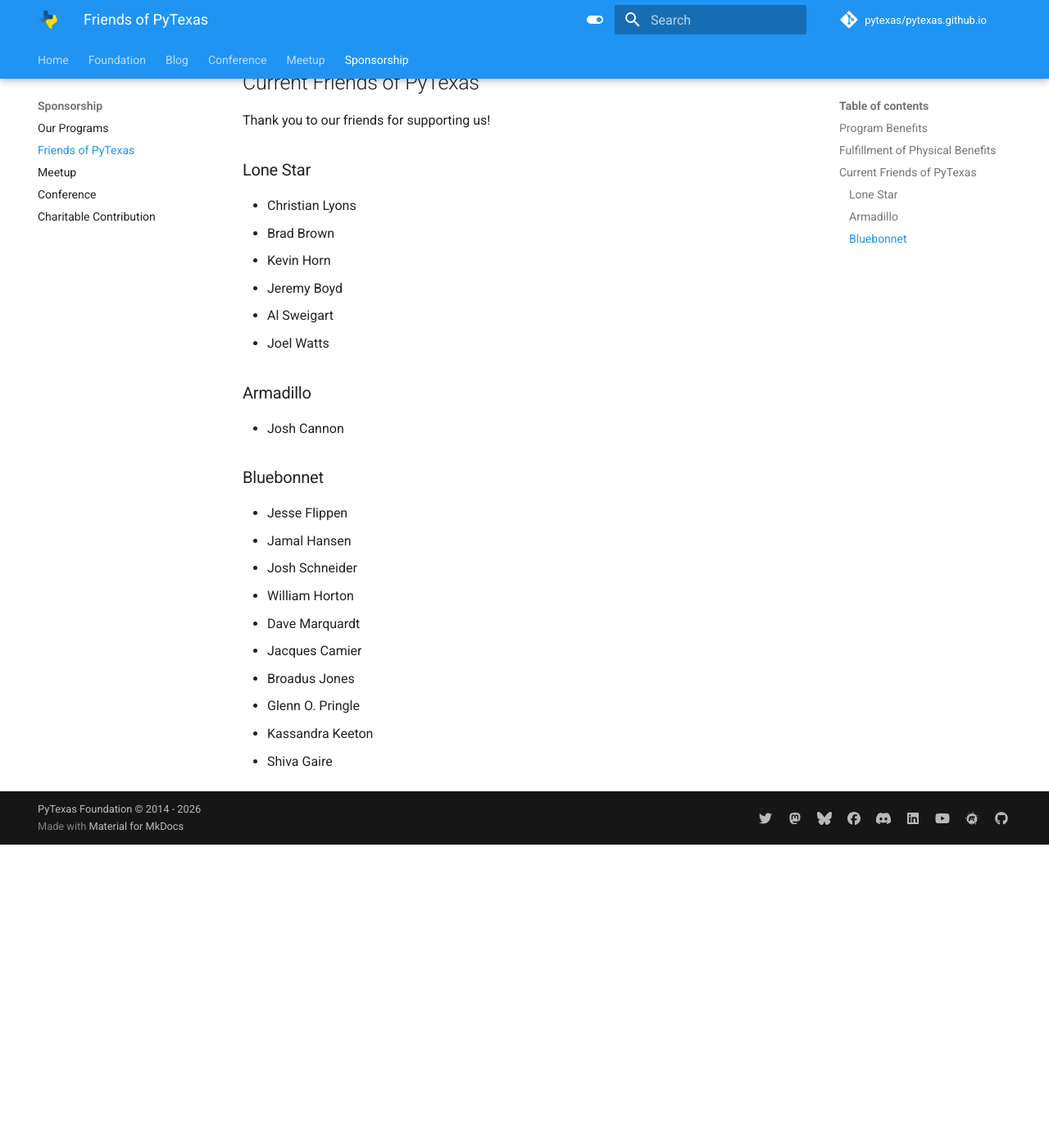
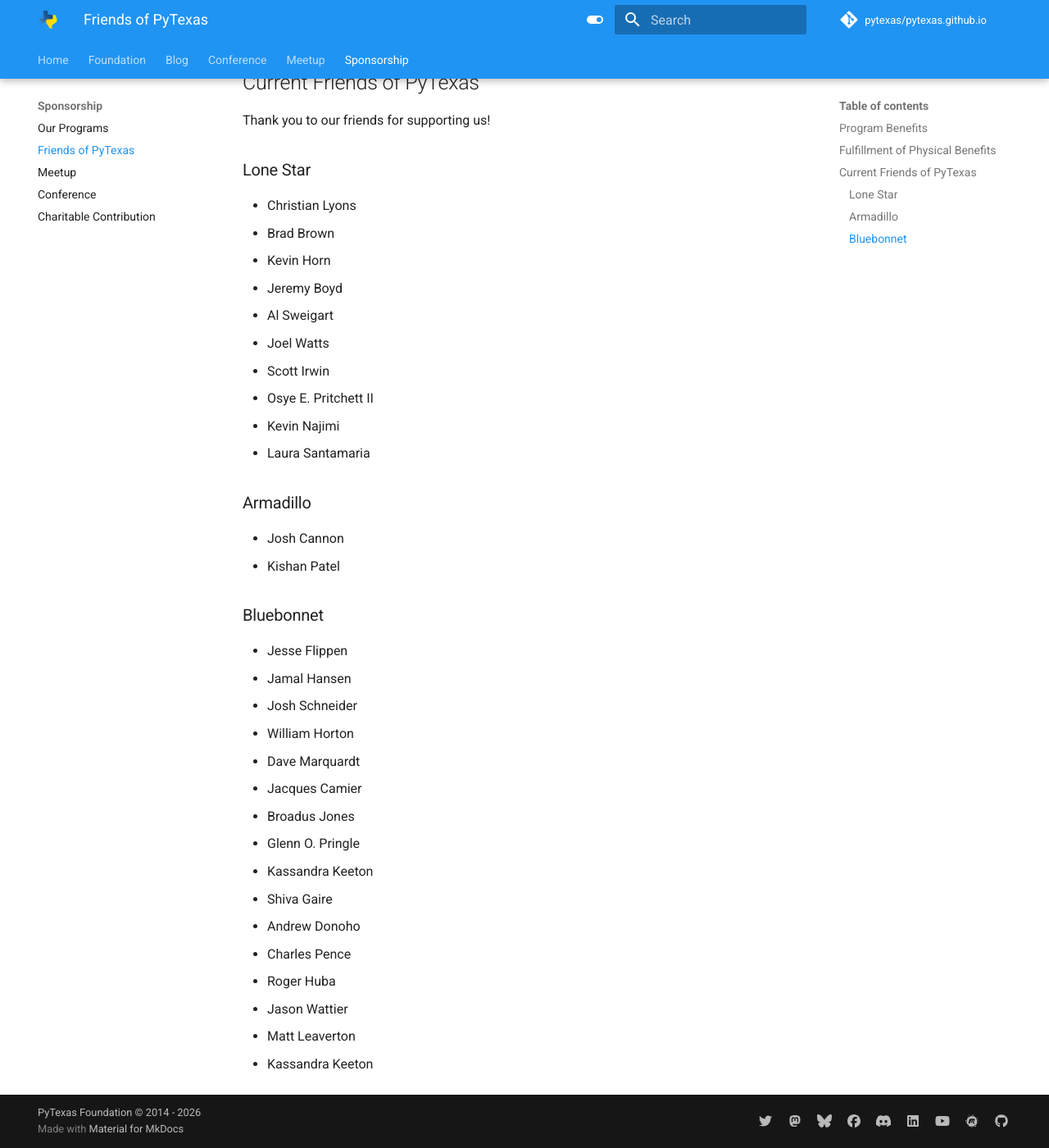
Before and after one commit to pytexas/pytexas.github.io, an MkDocs documentation site: the page built from docs/sponsorship/friends.md, in a window 1280 px wide and 1400 px high, scrolled down 1656 px. Shown: the whole window at 82% size. Built offline with MkDocs 1.6.1 and Material for MkDocs 9.7.7, drawn with Linux system fonts in a browser that asks for light colours; comment, search, counter and statistics services are not loaded; before the commit the page ends 2686 px from its top, so only the background shows below that.

Commit message:
Updating friends of PyTexas tiers

```diff
--- a/docs/sponsorship/friends.md
+++ b/docs/sponsorship/friends.md
@@ -102,10 +102,16 @@ Thank you to our friends for supporting us!
 * Jeremy Boyd
 * Al Sweigart
 * Joel Watts
+* Scott Irwin
+* Osye E. Pritchett II
+* Kevin Najimi
+* Laura Santamaria
+
 
 ### Armadillo
 
 * Josh Cannon
+* Kishan Patel
 
 ### Bluebonnet
 
@@ -119,3 +125,9 @@ Thank you to our friends for supporting us!
 * Glenn O. Pringle
 * Kassandra Keeton
 * Shiva Gaire
+* Andrew Donoho
+* Charles Pence
+* Roger Huba
+* Jason Wattier
+* Matt Leaverton
+* Kassandra Keeton
```
